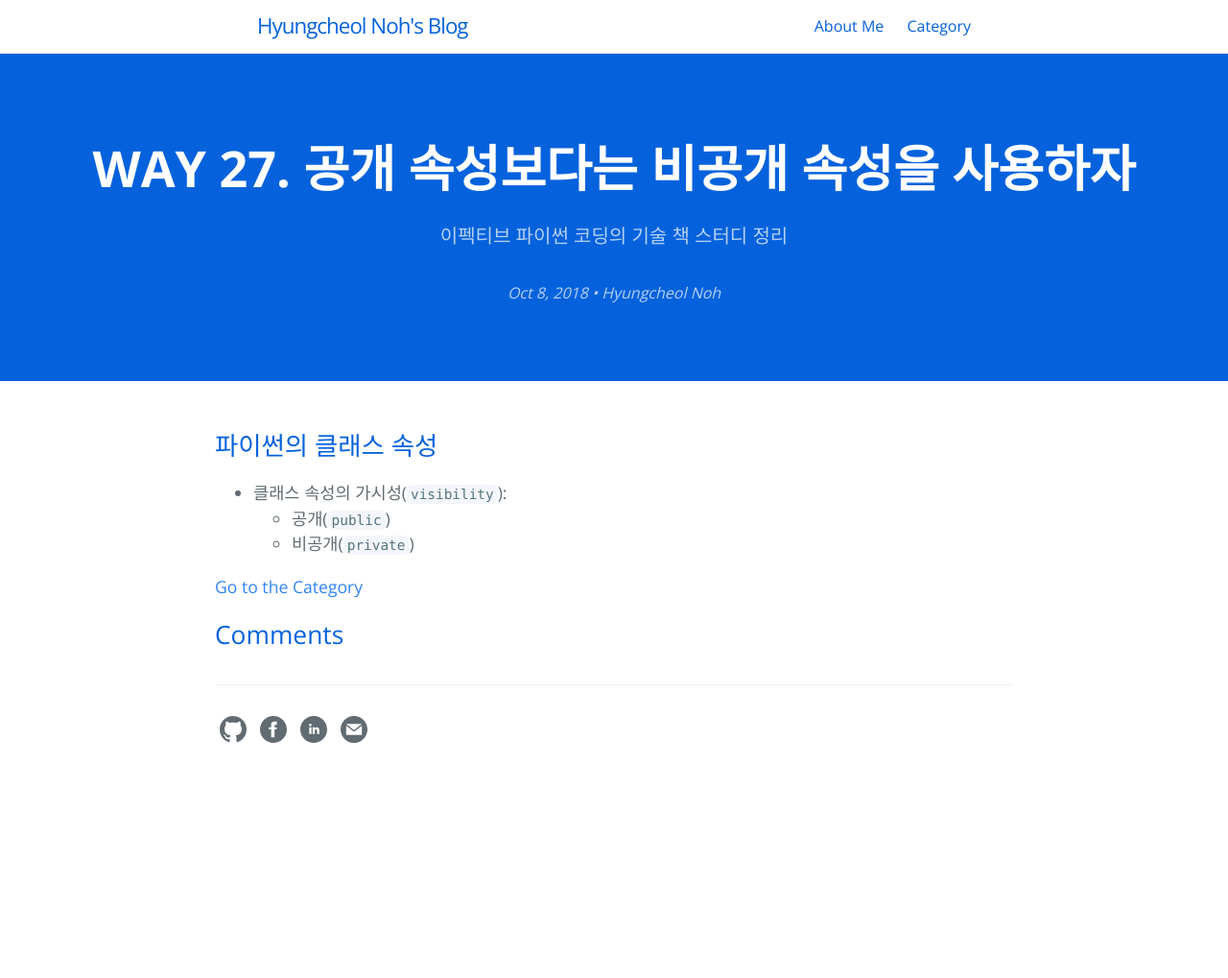
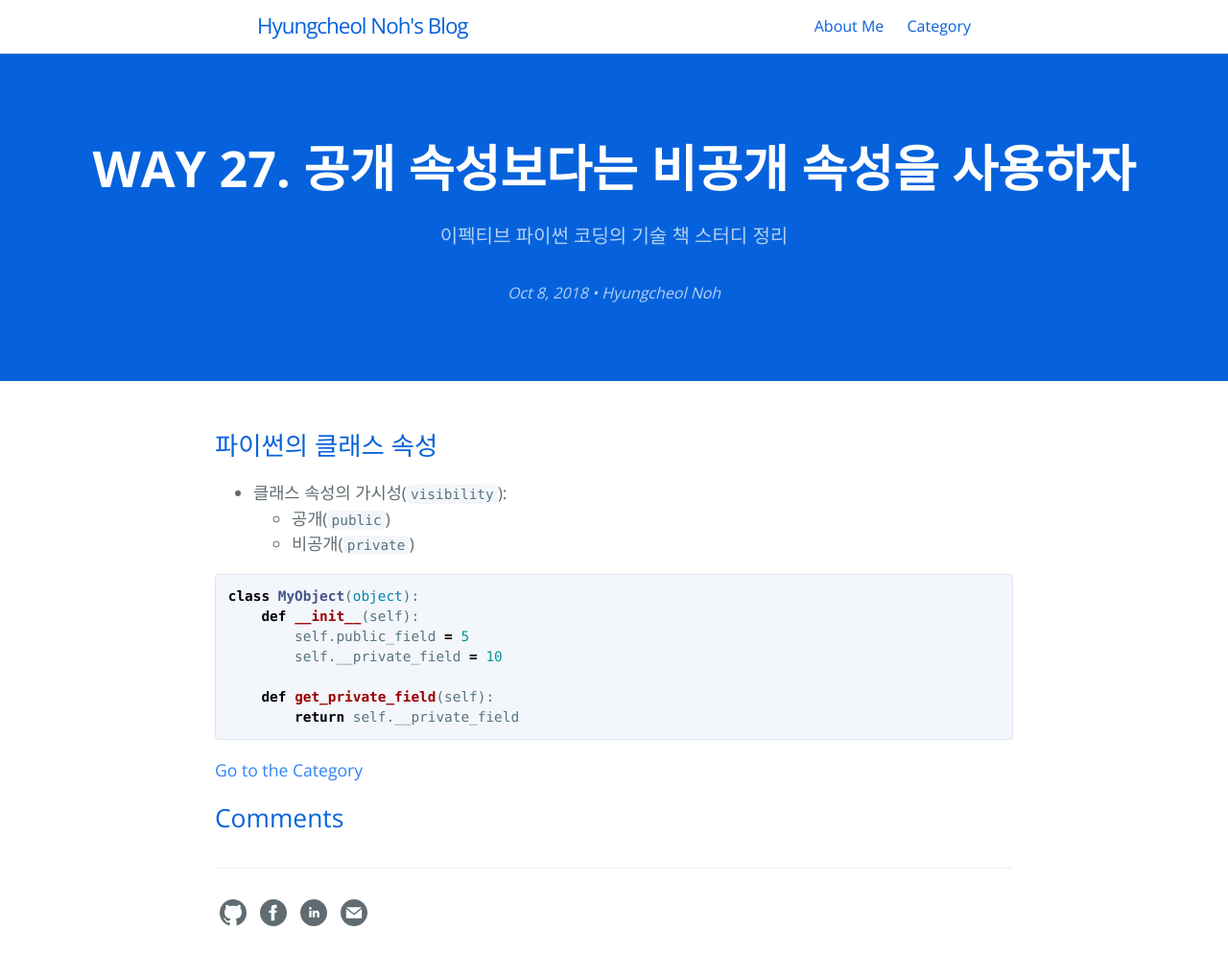
Before and after one commit to hcnoh/hcnoh.github.io, a Jekyll site: the page built from _posts/2018-10-08-effective-python-way27.md, in a window 1280 px wide. Shown: the whole page at 96% size. Built offline with Jekyll 4.4.1, drawn with Linux system fonts in a browser that asks for light colours; comment, search, counter and statistics services are not loaded; before the commit the page ends 900 px from its top, so only the background shows below that.

Commit message:
Update 2018-10-08-effective-python-way27.md

````diff
--- a/_posts/2018-10-08-effective-python-way27.md
+++ b/_posts/2018-10-08-effective-python-way27.md
@@ -14,3 +14,13 @@ permalink: /2018-10-08-effective-python-way27
 - 클래스 속성의 가시성(`visibility`):
   - 공개(`public`)
   - 비공개(`private`)
+
+```python
+class MyObject(object):
+    def __init__(self):
+        self.public_field = 5
+        self.__private_field = 10
+
+    def get_private_field(self):
+        return self.__private_field
+```
````
